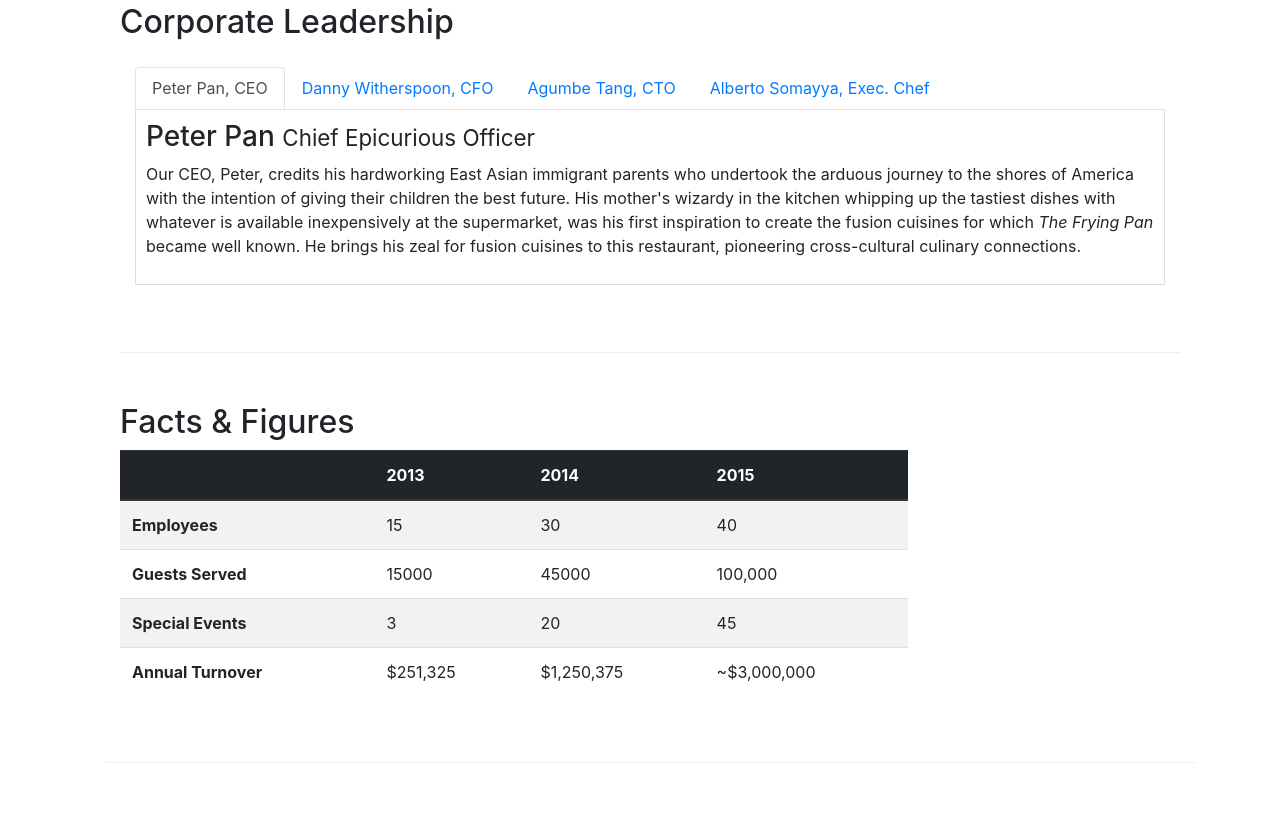
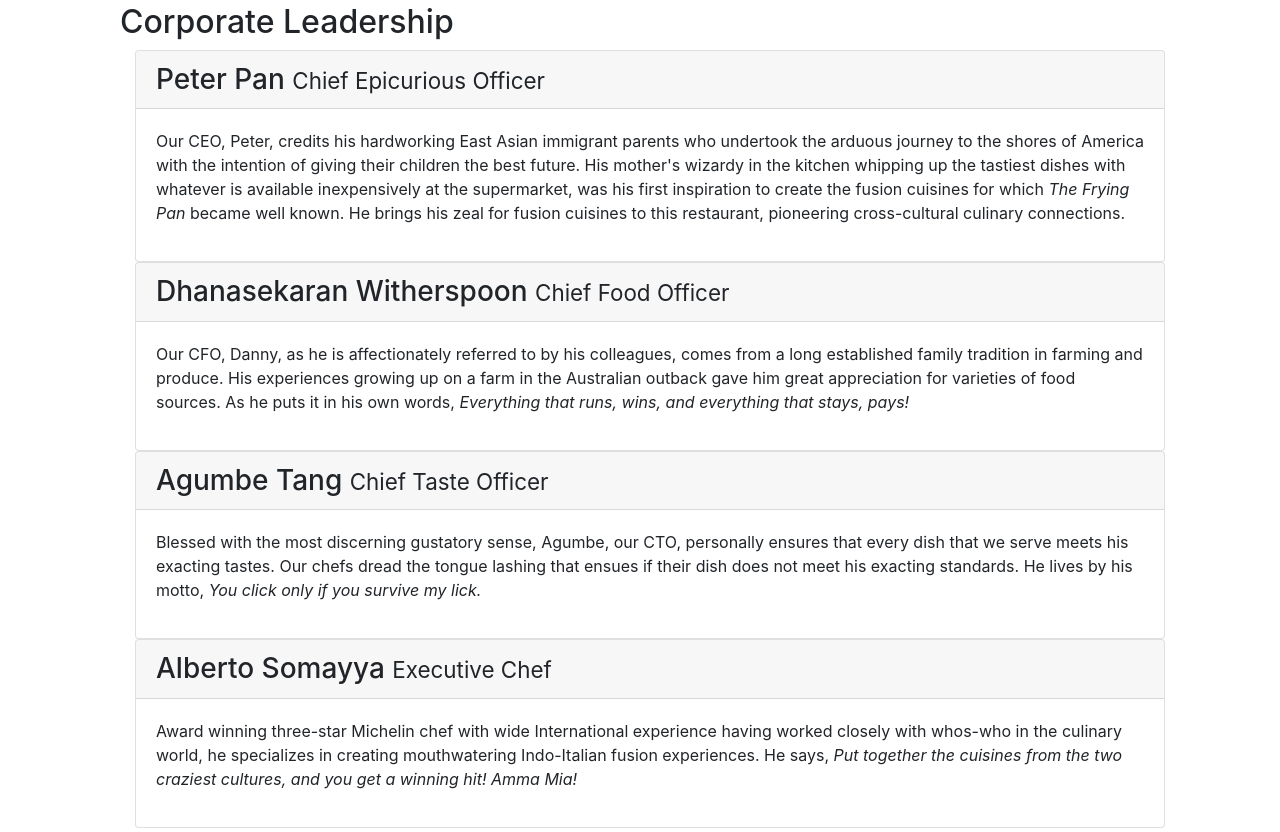
Before and after one commit to 01000011-01001010-01000011/Intro-Bootstrap, a website: page aboutus.html in a window 1280 px wide. Shown: the part 1268-2100 px from the top of the page. Drawn offline with nearby package versions, Linux system fonts and the light colour scheme.

Commit message:
accordian

```diff
--- a/aboutus.html
+++ b/aboutus.html
@@ -143,13 +143,15 @@
         </div>
 
         <div class="container">
+
             <div class="row row-content">
 
                 <h2>Corporate Leadership</h2>
 
                 <div class="col-12">
 
-                    <ul class="nav nav-tabs">
+                <!-- TABBED CONTENT EXAMPLE-->
+                 <!--   <ul class="nav nav-tabs">
 
                         <li class="nav-item">
 
@@ -176,6 +178,8 @@
                         </li>
 
                     </ul>
+
+
 
                     <div class="tab-content">
 
@@ -207,11 +211,132 @@
 
                         </div>
 
+                    </div>-->
+
+                    <!-- ACCORDIAN EXAMPLE-->
+
+
+                    <div id="accordian">
+
+                        <div class="card">
+
+                            <div class="card-header" role="tab" id="peterhead">
+
+                                <h3 class="mb-0">
+
+                                    <a data-toggle="collapse" data-target="#peter">
+
+                                        Peter Pan <small>Chief Epicurious Officer</small>
+
+                                    </a>
+
+                                </h3>
+
+                            </div>
+
+                            <div role="tabpanel" class="collapse show" id="peter" data-parent="#accordian">
+
+                                <div class="card-body">
+
+                                    <p class="d-none d-sm-block">Our CEO, Peter, credits his hardworking East Asian immigrant parents who undertook the arduous journey to the shores of America with the intention of giving their children the best future. His mother's wizardy in the kitchen whipping up the tastiest dishes with whatever is available inexpensively at the supermarket, was his first inspiration to create the fusion cuisines for which <em>The Frying Pan</em> became well known. He brings his zeal for fusion cuisines to this restaurant, pioneering cross-cultural culinary connections.</p>
+
+                                </div>
+
+                            </div>
+
+                        </div>
+
+                        <div class="card">
+
+                            <div class="card-header" role="tab" id="dannyhead">
+
+                                <h3 class="mb-0">
+
+                                    <a data-toggle="collapse" data-target="#danny">
+
+                                        Dhanasekaran Witherspoon <small>Chief Food Officer</small>
+
+                                    </a>
+
+                                </h3>
+
+                            </div>
+
+                            <div role="tabpanel" class="collapse show" id="danny" data-parent="#accordian">
+
+                                <div class="card-body">
+
+                                    <p class="d-none d-sm-block">Our CFO, Danny, as he is affectionately referred to by his colleagues, comes from a long established family tradition in farming and produce. His experiences growing up on a farm in the Australian outback gave him great appreciation for varieties of food sources. As he puts it in his own words, <em>Everything that runs, wins, and everything that stays, pays!</em></p>
+
+                                </div>
+
+                            </div>
+
+                        </div>
+
+                        <div class="card">
+
+                            <div class="card-header" role="tab" id="agumbehead">
+
+                                <h3 class="mb-0">
+
+                                    <a data-toggle="collapse" data-target="#agumbe">
+
+                                        Agumbe Tang <small>Chief Taste Officer</small>
+
+                                    </a>
+
+                                </h3>
+
+                            </div>
+
+                            <div role="tabpanel" class="collapse show" id="agumbe" data-parent="#accordian">
+
+                                <div class="card-body">
+
+                                    <p class="d-none d-sm-block">Blessed with the most discerning gustatory sense, Agumbe, our CTO, personally ensures that every dish that we serve meets his exacting tastes. Our chefs dread the tongue lashing that ensues if their dish does not meet his exacting standards. He lives by his motto, <em>You click only if you survive my lick.</em></p>
+
+                                </div>
+
+                            </div>
+
+                        </div>
+
+
+                        <div class="card">
+
+                            <div class="card-header" role="tab" id="albertohead">
+
+                                <h3 class="mb-0">
+
+                                    <a data-toggle="collapse" data-target="#alberto">
+
+                                        Alberto Somayya <small>Executive Chef</small>
+
+                                    </a>
+
+                                </h3>
+
+                            </div>
+
+                            <div role="tabpanel" class="collapse show" id="alberto" data-parent="#accordian">
+
+                                <div class="card-body">
+
+                                    <p class="d-none d-sm-block">Award winning three-star Michelin chef with wide International experience having worked closely with whos-who in the culinary world, he specializes in creating mouthwatering Indo-Italian fusion experiences. He says, <em>Put together the cuisines from the two craziest cultures, and you get a winning hit! Amma Mia!</em></p>
+
+                                </div>
+
+                            </div>
+
+                        </div>
+
                     </div>
 
                 </div>
 
             </div>
+
        </div>
 
        <div class="row row-content">
```
